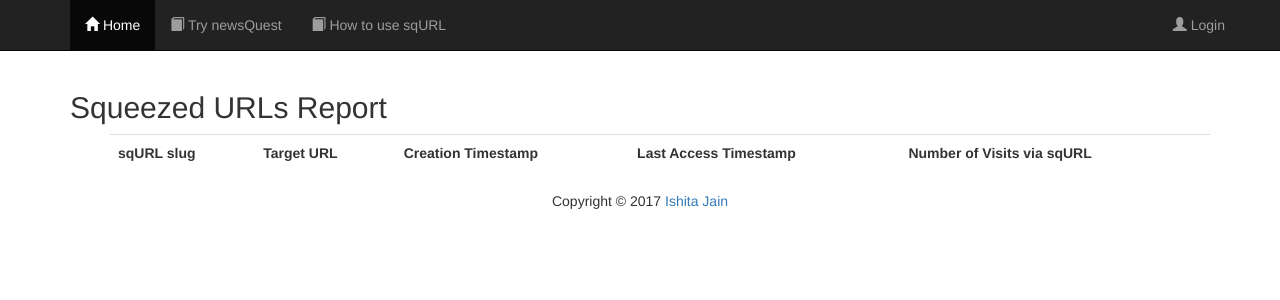
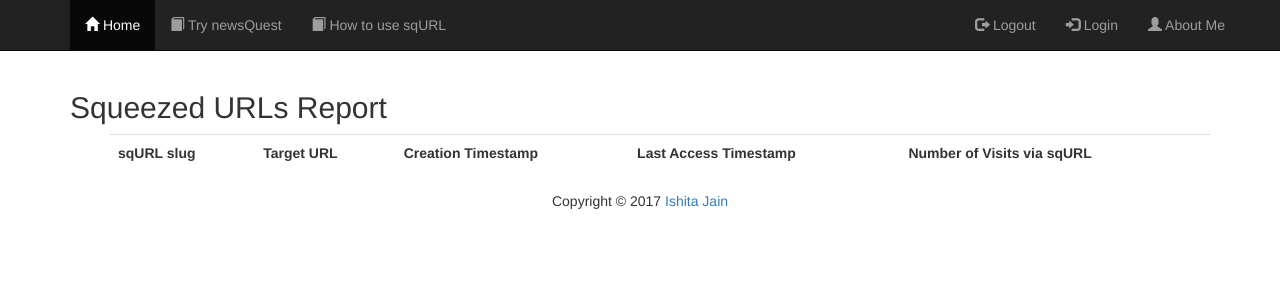
Before and after one commit to ishitaj/sq-URL, a Django app: page /db in a window 1280 px wide. Shown: the top 300 px of the page. Run offline with Django 3.2, Linux system fonts and the light colour scheme; data that the repository does not hold is empty; some libraries are stand-ins or nearby versions.

Commit message:
Applied social auth to views

```diff
--- a/mysite/settings.py
+++ b/mysite/settings.py
@@ -25,7 +25,7 @@ BASE_SITE = "http://ijain89.herokuapp.com/"
 SECRET_KEY = 'i+acxn5(akgsn!sr4^qgf(^m&*@+g1@u^t@=8s@axc41ml*f=s'
 
 # SECURITY WARNING: don't run with debug turned on in production!
-DEBUG = True
+DEBUG = False
 
 TEST_RUNNER = 'mysite.heroku_test_runner.HerokuDiscoverRunner'
 
--- a/squrl/models.py
+++ b/squrl/models.py
@@ -8,7 +8,7 @@ class Squrls(models.Model):
     """
     squrl_id = models.AutoField(primary_key=True)
     squrl = models.SlugField(max_length=50, unique=True)
-    target = models.URLField(max_length=200, unique=True)
+    target = models.URLField(max_length=2000, unique=True)
     creation_date = models.DateTimeField(auto_now_add=True)
     access_date = models.DateTimeField(auto_now=True)
     visits = models.IntegerField(default=0)
--- a/squrl/templates/base.html
+++ b/squrl/templates/base.html
@@ -63,7 +63,13 @@
     </ul>
     <ul class="nav navbar-nav navbar-right">
       <li class="navbar-right">
-        <a href="http://ijain89.herokuapp.com/soc/login/google-oauth2/?next=/"><span class="glyphicon glyphicon-user"></span> Login</a>
+        <a href="http://ijain89.pythonanywhere.com/contact/"><span class="glyphicon glyphicon-user"></span> About Me</a>
+      </li>
+      <li class="navbar-right">
+        <a href="http://ijain89.herokuapp.com/soc/login/google-oauth2/?next=/"><span class="glyphicon glyphicon-log-in"></span> Login</a>
+      </li>
+      <li class="navbar-right">
+        <a href="{% url 'squrl:logout' %}"><span class="glyphicon glyphicon-log-out"></span> Logout</a>
       </li>
     </ul>
   </div>
--- a/squrl/urls.py
+++ b/squrl/urls.py
@@ -5,6 +5,7 @@ from . import views
 app_name = 'squrl'
 urlpatterns = [
 	url(r'^$', views.index, name='index'),
+	url(r'^log', views.logout_view, name='logout'),
     url(r'^api', views.api, name='api'),
     url(r'^db', views.db, name='db'),
     url(r'^(?P<slug>[-\w]{4,50})$', views.redirect, name='redirect'),
--- a/squrl/views.py
+++ b/squrl/views.py
@@ -3,6 +3,8 @@ import random, string
 
 import urllib.parse as urlparse
 
+from django.contrib.auth import logout as auth_logout
+from django.contrib.auth.decorators import login_required
 from django.urls import reverse
 from django.conf import settings
 from django.views.decorators.csrf import csrf_exempt
@@ -14,7 +16,7 @@ from .models import Squrls
 from .forms import SqurlForm
 
 
-# Create your views here.
+@login_required(login_url='/soc/login/google-oauth2/?next=/')
 def index(request):
     """
     This view method gets called when Try sqURL link is clicked on index.html
@@ -75,6 +77,12 @@ def index(request):
     return render(request, 'index.html', {'form': form,})
 
 
+def logout_view(request):
+    auth_logout(request)
+    form = SqurlForm()
+    return render(request, 'index.html', {'form': form,})
+
+
 @csrf_exempt
 def api(request):
     """
@@ -87,11 +95,12 @@ def api(request):
             # The json body of the POST request must have a key 'url' containing the url to be shortened
             target = json_data['url'].strip(" ").strip("/")
         except KeyError:
-            # Raise a 404 error if the key does not exist
-            return JsonResponse({'error': 'Please send data with key "url" and value as your target url.'})
+            # Raise a 400 error if the key does not exist
+            return JsonResponse({'error': 'Please send data with keys "url" and "desired_squrl"(optional).'}, status=400)
         squrl = json_data.get('desired_squrl', None)
         slug = ''
         error = ''
+        status = 200
         # Check if the url exists by parsing and finding the scheme. It is 'http' when valid.
         if validate_target_exists(target):
             try:
@@ -107,6 +116,7 @@ def api(request):
                         # Check for existence of squrl in the database to maintain uniqueness
                         if Squrls.objects.get(squrl=squrl):
                             error = "Sorry, Try with a different sqURL! This is already taken!"
+                            status = 400
                     except ObjectDoesNotExist:
                         # Generate the slug and create a new object in database
                         urlobj = Squrls(target=target, squrl=squrl)
@@ -114,6 +124,7 @@ def api(request):
                         slug = settings.BASE_SITE + urlobj.squrl
                         urlobject = urlobj
                         error = "This target url is being shortened now!"
+                        status = 201
                 else:
                     # Generate the slug and create a new object in database
                     squrl_id = Squrls.objects.all().order_by('-squrl_id')[0].squrl_id
@@ -123,6 +134,7 @@ def api(request):
                     slug = settings.BASE_SITE + urlobj.squrl
                     urlobject = urlobj
                     error = "This target url is being shortened now!"
+                    status = 201
             finally:
                 if urlobject:
                     return JsonResponse({'squrl': slug,
@@ -130,15 +142,16 @@ def api(request):
                                          'creation_date': urlobject.creation_date,
                                          'access_date': urlobject.access_date,
                                          'visits': urlobject.visits,
-                                        'error': error,})
-                return JsonResponse({'squrl': slug,
-                                     'error': error,})
+                                         'message': error,}, status=status)
+                return JsonResponse({'message': error,}, status=status)
         else:
             # If url does not exist, return json with error message
-            return JsonResponse({'error': 'The url given to shorten does not exist'})
-
-    # If GET is called on /api, redirect to the front-end for manual entry of url
-    return HttpResponseRedirect(reverse('squrl:index'))
+            return JsonResponse({'error': 'The url given to shorten does not exist'}, status=400)
+    elif request.method == 'GET':
+        # If GET is called on /api, redirect to the front-end for manual entry of url
+        return HttpResponseRedirect(reverse('squrl:index'))
+    else:
+        return JsonResponse({'message': "Method not Implemented",}, status=405)
 
 
 def db(request):
```
Also changed, not shown: README.md (added).
